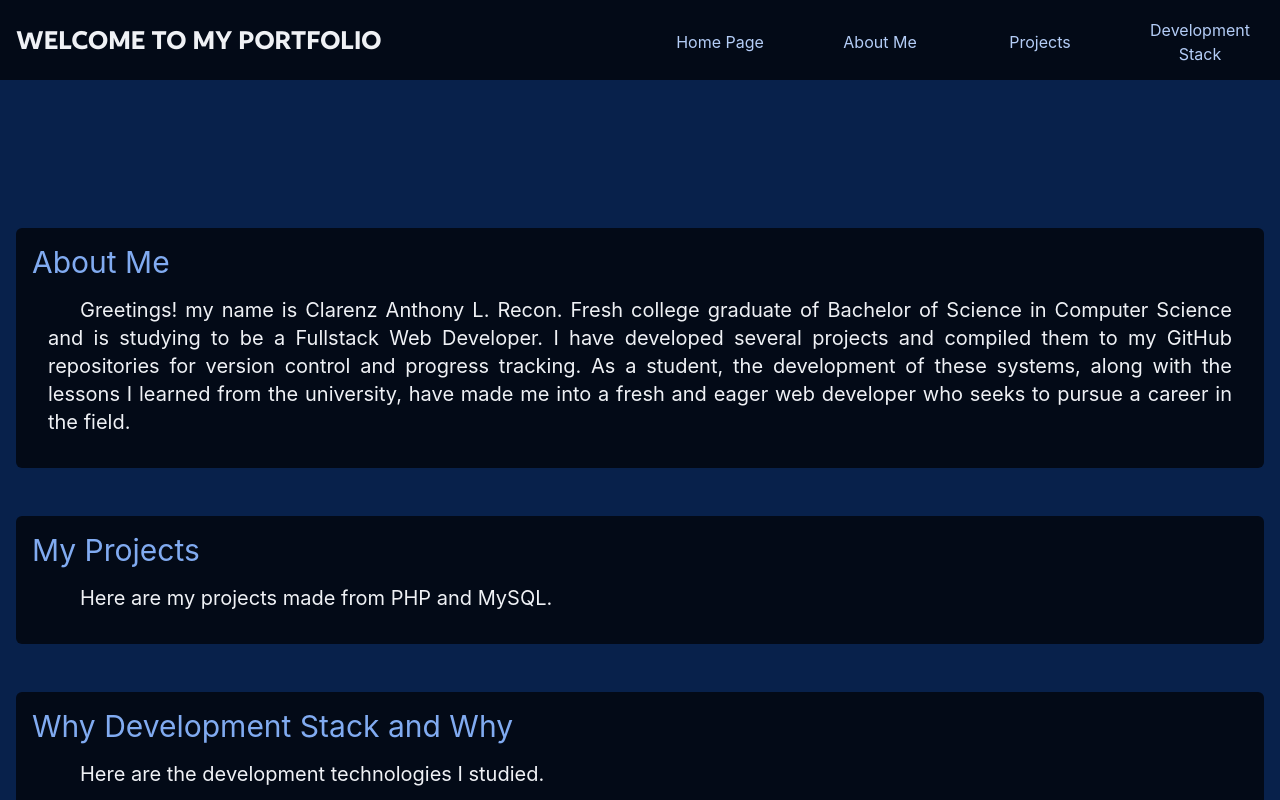
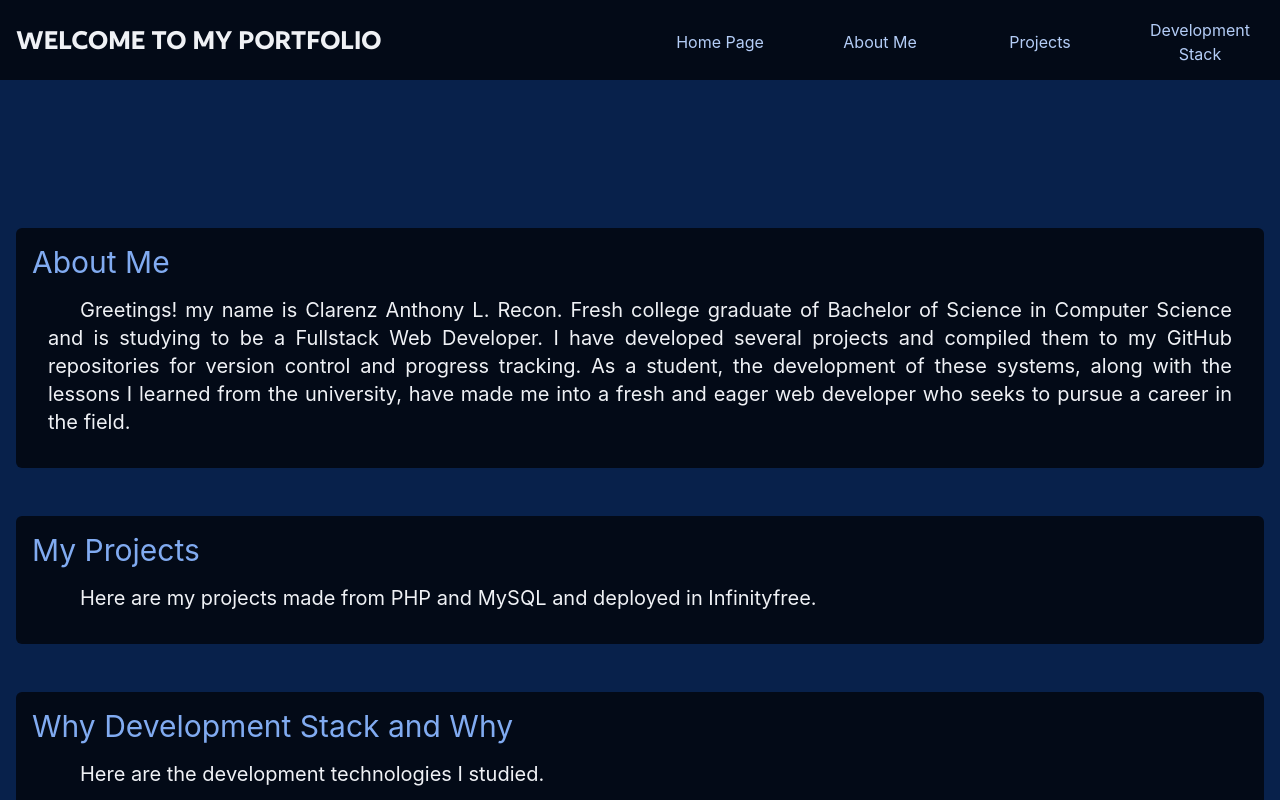
Before and after one commit to Lastlight10/Lastlight10.github.io, a React (Vite) app: page / in a window 1280 px wide. Shown: the top 800 px of the page. Built offline with nearby package versions, Linux system fonts and the light colour scheme.

Commit message:
Update Home.jsx
Updated context Text for Projects in Home.jsx

```diff
--- a/src/components/Home.jsx
+++ b/src/components/Home.jsx
@@ -19,7 +19,7 @@ function Home(){
           </h1>
           <div className="contentPanel">
             <p className="contentText">
-              Here are my projects made from PHP and MySQL.
+              Here are my projects made from PHP and MySQL and deployed in Infinityfree.
             </p>
           </div>
         </div>
```
